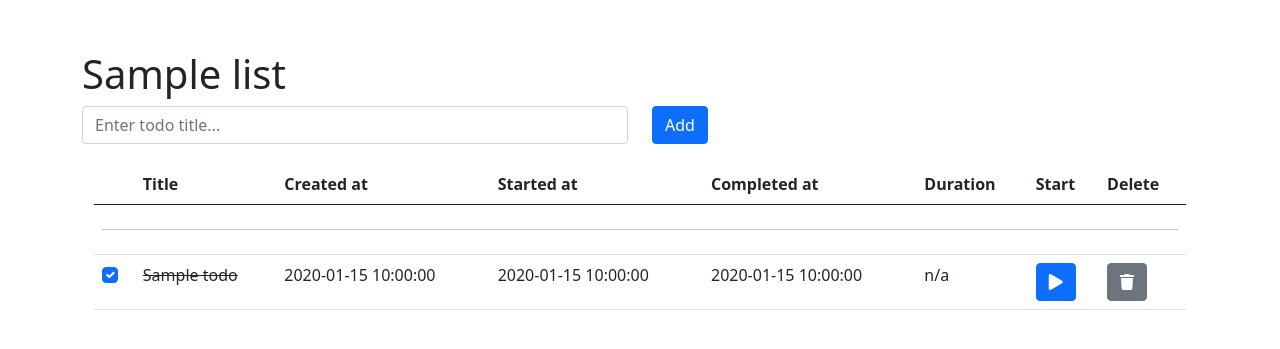
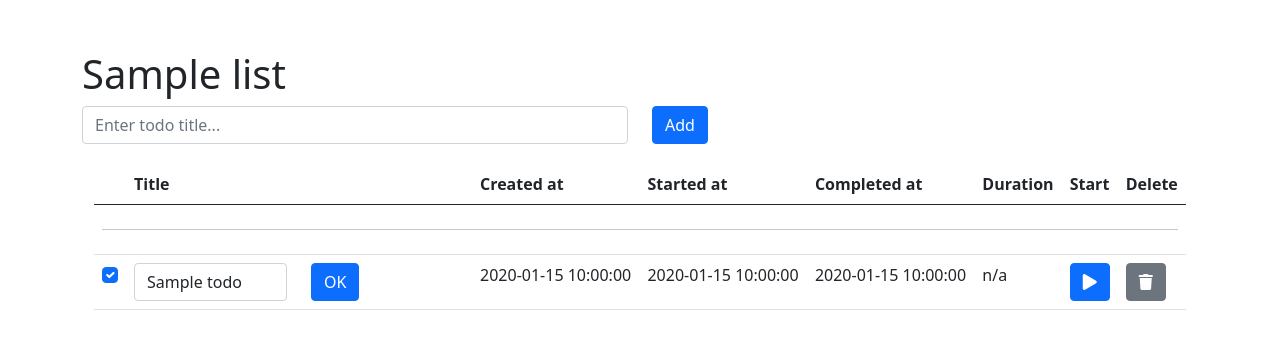
Before and after one commit to jakobrobert/todo-app, a Flask app: page /todo_lists/1 in a window 1280 px wide. Shown: the top 349 px of the page. Run offline with Flask 2, Linux system fonts and the light colour scheme; tables that the repository leaves empty hold one stand-in row (values such as "Sample post"); parts of the project's set-up code (start-up, migrations or seed data) failed here and were passed over.

Commit message:
Make title of Todo editable with same logic as for TodoList

```diff
--- a/app/templates/todo.html
+++ b/app/templates/todo.html
@@ -5,11 +5,24 @@
                {% if todo.completed %} checked {% endif %}>
     </td>
     <td>
+        <!--
         {% if todo.completed %}
             <del>{{ todo.title }}</del>
         {% else %}
             {{ todo.title }}
         {% endif %}
+        -->
+        <form action="{{ url_for('edit_todo_title', todo_id=todo.id, todo_list_id=todo_list_id) }}" method="post">
+            <div class="form-group row">
+                <div class="col">
+                     <input class="form-control" type="text" name="title"
+                            value="{{ todo.title }}">
+                </div>
+                <div class="col">
+                    <button class="btn btn-primary" type="submit">OK</button>
+                </div>
+            </div>
+        </form>
     </td>
     <td>{{ todo.timestamp_created }}</td>
     <td>{{ todo.timestamp_started or 'n/a' }}</td>
--- a/app/todo_app.py
+++ b/app/todo_app.py
@@ -110,6 +110,15 @@ def update_todo(todo_id, todo_list_id):
     return redirect(url_for("get_todo_list", id=todo_list_id))
 
 
+@app.route(URL_PREFIX + "/todo_lists/<int:todo_list_id>/todos/<int:todo_id>/edit-title", methods=["POST"])
+def edit_todo_title(todo_id, todo_list_id):
+    title = request.form.get("title")
+    todo = Todo.query.filter_by(id=todo_id).first()
+    todo.title = title
+    db.session.commit()
+    return redirect(url_for("get_todo_list", id=todo_list_id))
+
+
 @app.route(URL_PREFIX + "/todo_lists/<int:todo_list_id>/todos/<int:todo_id>/start", methods=["GET"])
 def start_todo(todo_id, todo_list_id):
     todo = Todo.query.filter_by(id=todo_id).first()
```
